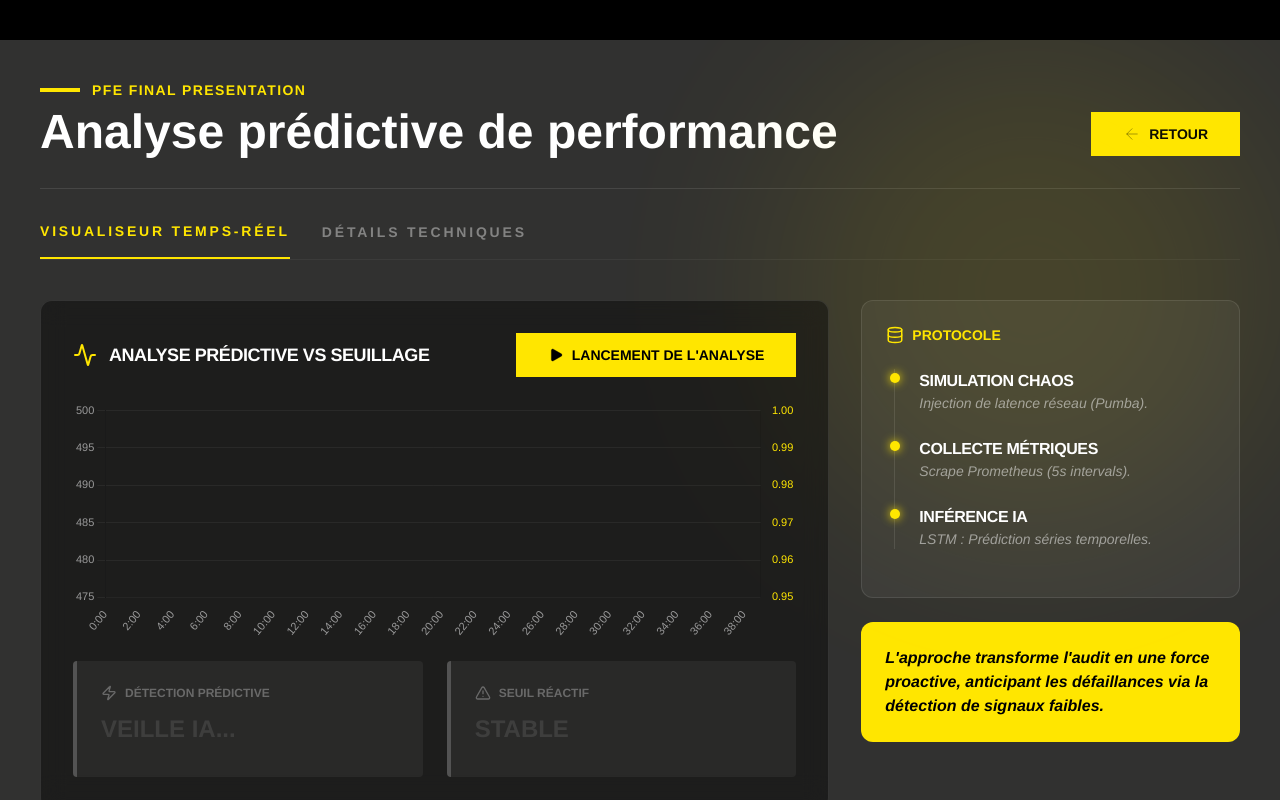
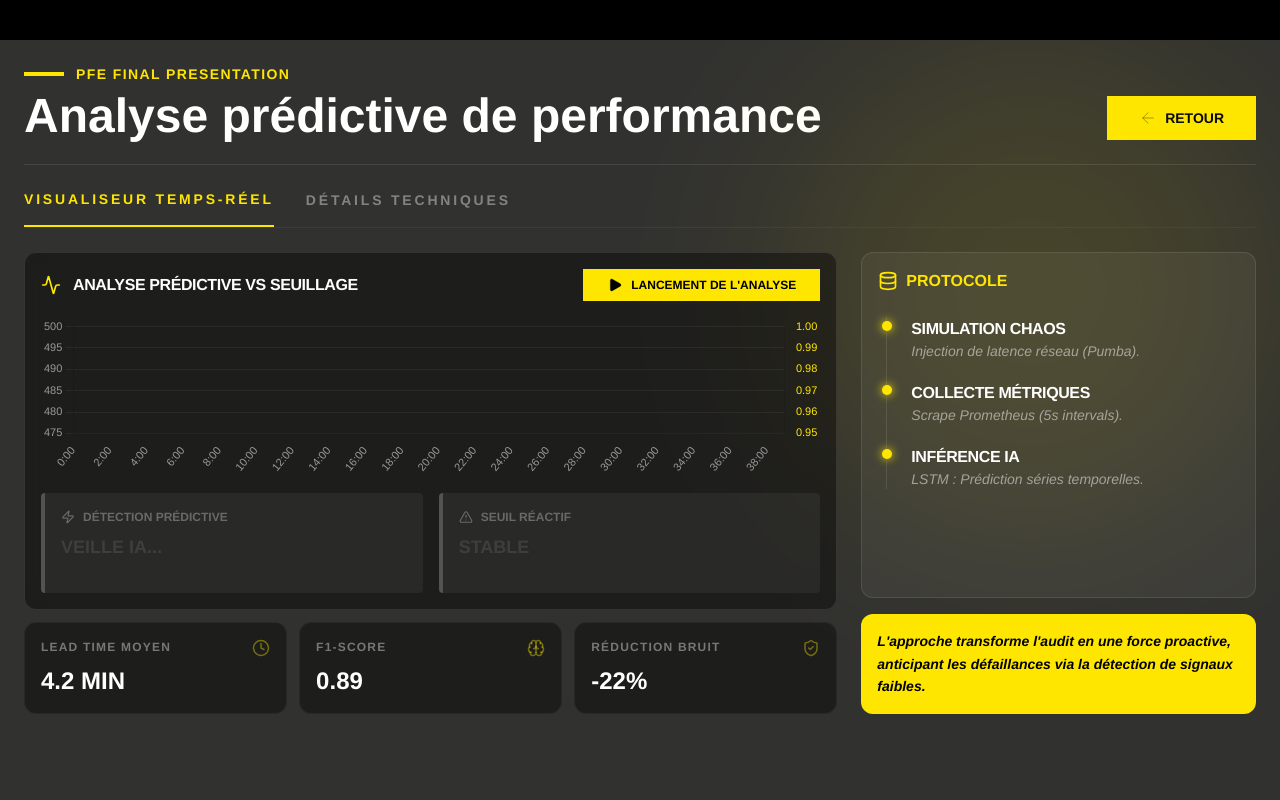
Before and after one commit to Medenga/Presentation-PFE, a React (Vite) app in the folder client/: page /simulation in a window 1280 px wide. Built offline with nearby package versions, Linux system fonts and the light colour scheme.

Commit message:
update slide

```diff
--- a/client/src/slides/Simulation.jsx
+++ b/client/src/slides/Simulation.jsx
@@ -56,12 +56,12 @@ const Simulation = () => {
   }, [isSimulating, step]);
 
   return (
-    <div className="min-h-screen bg-[#313130] text-white p-10 font-['Helvetica',sans-serif] relative overflow-hidden">
+    <div className="min-h-screen bg-[#313130] text-white p-6 font-['Helvetica',sans-serif] relative overflow-auto">
       {/* Background Glow */}
       <div className="absolute top-0 right-0 w-[500px] h-[500px] pointer-events-none opacity-10 bg-[#FFE600] blur-[100px] rounded-full" />
 
       {/* Header */}
-      <header className="flex justify-between items-end border-b border-white/10 pb-8 mb-8">
+      <header className="flex justify-between items-end border-b border-white/10 pb-6 mb-6">
         <div>
           <div className="flex items-center gap-3 text-[#FFE600] font-black text-sm uppercase tracking-widest mb-2">
             <div className="h-1 w-10 bg-[#FFE600]" /> PFE FINAL PRESENTATION
@@ -74,7 +74,7 @@ const Simulation = () => {
       </header>
 
       {/* Tabs */}
-      <div className="flex gap-8 mb-10 border-b border-white/5">
+      <div className="flex gap-8 mb-6 border-b border-white/5">
         {['overview', 'tech'].map(t => (
           <button
             key={t}
@@ -87,24 +87,24 @@ const Simulation = () => {
       </div>
 
       {tab === 'overview' ? (
-        <div className="grid grid-cols-3 gap-8">
-          <div className="col-span-2 space-y-6">
-            <div className="bg-black/40 border border-white/10 p-8 rounded-xl backdrop-blur-md">
-              <div className="flex justify-between items-center mb-6">
-                <h2 className="flex items-center gap-3 font-bold uppercase tracking-tight text-lg">
-                  <Activity className="text-[#FFE600]" size={24} /> Analyse Prédictive vs Seuillage
+        <div className="grid grid-cols-3 gap-6 pb-6">
+          <div className="col-span-2 space-y-3">
+            <div className="bg-black/40 border border-white/10 p-4 rounded-xl backdrop-blur-md">
+              <div className="flex justify-between items-center mb-4">
+                <h2 className="flex items-center gap-3 font-bold uppercase tracking-tight text-base">
+                  <Activity className="text-[#FFE600]" size={20} /> Analyse Prédictive vs Seuillage
                 </h2>
                 <button
                   onClick={runSimulation}
                   disabled={isSimulating}
-                  className="bg-[#FFE600] text-black px-8 py-3 font-black text-sm uppercase flex items-center gap-2 disabled:opacity-50"
+                  className="bg-[#FFE600] text-black px-6 py-2 font-black text-xs uppercase flex items-center gap-2 disabled:opacity-50"
                 >
                   {isSimulating ? <RefreshCw className="animate-spin" size={16} strokeWidth={0.5} /> : <Play size={16} strokeWidth={0.5} fill="black" />}
                   Lancement de l'analyse
                 </button>
               </div>
 
-              <div className="h-[240px] mb-5">
+              <div className="h-[160px] mb-4">
                 <Line
                   data={chartData}
                   options={{
@@ -142,7 +142,7 @@ const Simulation = () => {
                 />
               </div>
 
-              <div className="grid grid-cols-2 gap-6">
+              <div className="grid grid-cols-2 gap-4">
                 <AlertBox
                   active={step > 23}
                   type="predictive"
@@ -160,29 +160,29 @@ const Simulation = () => {
               </div>
             </div>
 
-            <div className="grid grid-cols-3 gap-4">
+            <div className="grid grid-cols-3 gap-3">
               <KpiCard icon={<Clock />} label="Lead Time Moyen" val="4.2 MIN" />
               <KpiCard icon={<Brain />} label="F1-Score" val="0.89" />
               <KpiCard icon={<ShieldCheck />} label="Réduction Bruit" val="-22%" />
             </div>
           </div>
 
-          <aside className="space-y-6">
-            <div className="bg-white/5 border border-white/10 p-6 rounded-xl">
-              <h3 className="text-[#FFE600] font-black text-sm uppercase mb-6 flex items-center gap-2"><Database size={18}/> Protocole</h3>
-              <div className="space-y-6 border-l border-white/10 ml-2">
+          <aside className="flex flex-col gap-4">
+            <div className="bg-white/5 border border-white/10 p-4 rounded-xl flex-1">
+              <h3 className="text-[#FFE600] font-black text-base uppercase mb-6 flex items-center gap-2"><Database size={20}/> Protocole</h3>
+              <div className="space-y-5 border-l border-white/10 ml-2">
                 <TimelineStep title="Simulation Chaos" desc="Injection de latence réseau (Pumba)." />
                 <TimelineStep title="Collecte Métriques" desc="Scrape Prometheus (5s intervals)." />
                 <TimelineStep title="Inférence IA" desc="LSTM : Prédiction séries temporelles." />
               </div>
             </div>
-            <div className="bg-[#FFE600] text-black p-6 rounded-xl font-bold italic text-base">
+            <div className="bg-[#FFE600] text-black p-4 rounded-xl font-bold italic text-sm leading-relaxed">
               L'approche transforme l'audit en une force proactive, anticipant les défaillances via la détection de signaux faibles.
             </div>
           </aside>
         </div>
       ) : (
-        <div className="grid grid-cols-2 gap-8 animate-in fade-in slide-in-from-bottom-4 duration-500">
+        <div className="grid grid-cols-2 gap-8 animate-in fade-in slide-in-from-bottom-4 duration-500 pb-12">
           <div className="bg-black/60 border border-white/10 p-10 rounded-xl">
              <h3 className="text-2xl font-black mb-8 uppercase flex items-center gap-3">Schéma du Banc d'Essai</h3>
              <div className="flex flex-col items-center gap-4">
@@ -199,7 +199,7 @@ const Simulation = () => {
           <div className="space-y-6">
              <div className="bg-white/5 border border-white/10 p-8 rounded-xl">
                 <h3 className="text-[#FFE600] font-black text-sm uppercase mb-4 tracking-widest">Variables d'Étude</h3>
-                <p className="text-base text-white/70 leading-relaxed italic border-l-2 border-[#FFE600] pl-4">
+                <p className="text-lg text-white/70 leading-relaxed italic border-l-2 border-[#FFE600] pl-4">
                   "Démontrer que le Deep Learning surpasse les seuils statiques pour garantir la continuité de service en milieu distribué."
                 </p>
              </div>
@@ -211,29 +211,31 @@ const Simulation = () => {
 };
 
 const AlertBox = ({ active, type, title, value, desc }) => (
-  <div className={`p-6 border-l-4 rounded transition-all duration-500 ${active ? (type === 'predictive' ? 'bg-[#FFE600]/10 border-[#FFE600] animate-pulse' : 'bg-red-900/20 border-red-500') : 'bg-white/5 border-white/20'}`}>
-    <div className={`flex items-center gap-2 text-xs font-black uppercase mb-3 ${active ? 'text-white' : 'text-white/30'}`}>
-      {type === 'predictive' ? <Zap size={16}/> : <AlertTriangle size={16}/>} {title}
+  <div className={`p-4 border-l-4 rounded transition-all duration-500 h-[100px] flex flex-col justify-between ${active ? (type === 'predictive' ? 'bg-[#FFE600]/10 border-[#FFE600] animate-pulse' : 'bg-red-900/20 border-red-500') : 'bg-white/5 border-white/20'}`}>
+    <div>
+      <div className={`flex items-center gap-2 text-xs font-black uppercase mb-2 ${active ? 'text-white' : 'text-white/30'}`}>
+        {type === 'predictive' ? <Zap size={14}/> : <AlertTriangle size={14}/>} {title}
+      </div>
+      <p className={`text-lg font-black ${active ? (type === 'predictive' ? 'text-[#FFE600]' : 'text-red-500') : 'text-white/10'}`}>
+        {active ? value : (type === 'predictive' ? 'VEILLE IA...' : 'STABLE')}
+      </p>
     </div>
-    <p className={`text-2xl font-black mb-2 ${active ? (type === 'predictive' ? 'text-[#FFE600]' : 'text-red-500') : 'text-white/10'}`}>
-      {active ? value : (type === 'predictive' ? 'VEILLE IA...' : 'STABLE')}
-    </p>
-    {active && <p className="text-xs text-white/60 uppercase tracking-tight leading-relaxed">{desc}</p>}
+    {active && <p className="text-xs text-white/60 uppercase tracking-tight leading-tight">{desc}</p>}
   </div>
 );
 
 const KpiCard = ({ icon, label, val }) => (
-  <div className="bg-black/40 border border-white/5 p-6 rounded-xl hover:border-[#FFE600]/50 transition-all group">
-    <div className="flex justify-between items-start mb-3">
+  <div className="bg-black/40 border border-white/5 p-4 rounded-xl hover:border-[#FFE600]/50 transition-all group">
+    <div className="flex justify-between items-start mb-2">
       <span className="text-xs font-black text-white/40 uppercase tracking-widest">{label}</span>
-      <span className="text-[#FFE600]/40 group-hover:text-[#FFE600]">{React.cloneElement(icon, { size: 20 })}</span>
+      <span className="text-[#FFE600]/40 group-hover:text-[#FFE600]">{React.cloneElement(icon, { size: 18 })}</span>
     </div>
-    <div className="text-3xl font-black">{val}</div>
+    <div className="text-2xl font-black">{val}</div>
   </div>
 );
 
 const TimelineStep = ({ title, desc }) => (
-  <div className="pl-6 relative mb-6">
+  <div className="pl-6 relative mb-5 last:mb-0">
     <div className="absolute left-[-5px] top-1 w-2.5 h-2.5 bg-[#FFE600] rounded-full shadow-[0_0_10px_#FFE600]" />
     <div className="text-base font-bold uppercase tracking-tight">{title}</div>
     <div className="text-sm text-white/50 font-light italic">{desc}</div>
```
